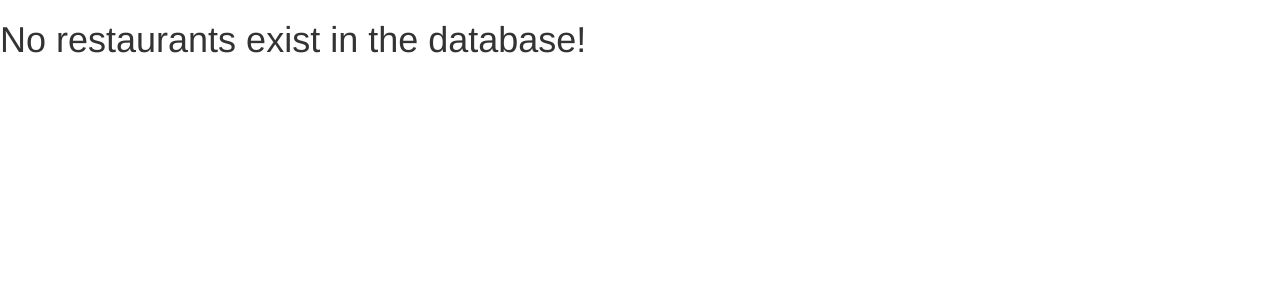
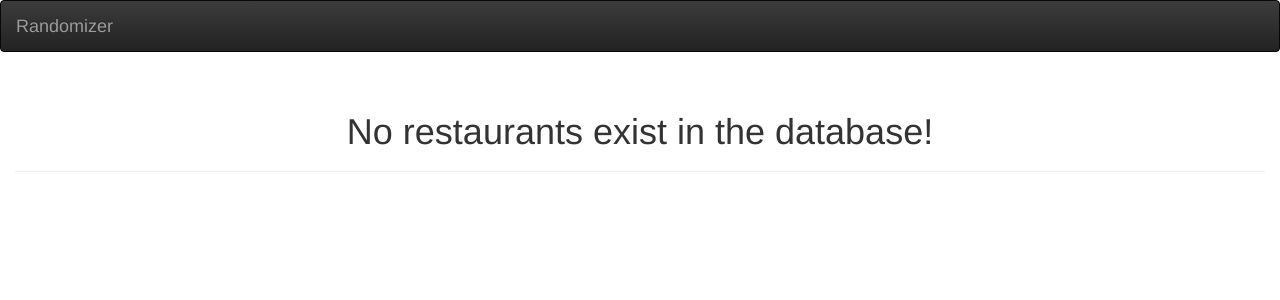
Before and after one commit to neo00/foodie, a Django app: page / in a window 1280 px wide. Shown: the top 300 px of the page. Run offline with Django 3.2, Linux system fonts and the light colour scheme; data that the repository does not hold is empty; some libraries are stand-ins or nearby versions.

Commit message:
Beautified the template with bootstrap classes

```diff
--- a/randomizer/templates/home.html
+++ b/randomizer/templates/home.html
@@ -13,11 +13,19 @@
         <script src="https://maxcdn.bootstrapcdn.com/bootstrap/3.3.4/js/bootstrap.min.js"></script>
     </head>
     <body>
-    {% if restaurant %}
-        <h1>Not sure?</h1>
-        <p>{{ restaurant.name }} sounds great!</p>
-    {% else %}
-        <h1>No restaurants exist in the database! </h1>
-    {% endif %}
+        <nav class="navbar navbar-inverse">
+            <a class="navbar-brand" href="/">Randomizer</a>
+        </nav>
+        <div class="container-fluid">
+            <div class="page-header">
+            {% if restaurant %}
+                <h1 class="text-center">Not sure?</h1>
+            </div>
+            <p class="text-center">{{ restaurant.name }} sounds great!</p>
+            {% else %}
+                <h1 class="text-center">No restaurants exist in the database! </h1>
+            </div>
+            {% endif %}
+        </div>
     </body>
 </html>
```
